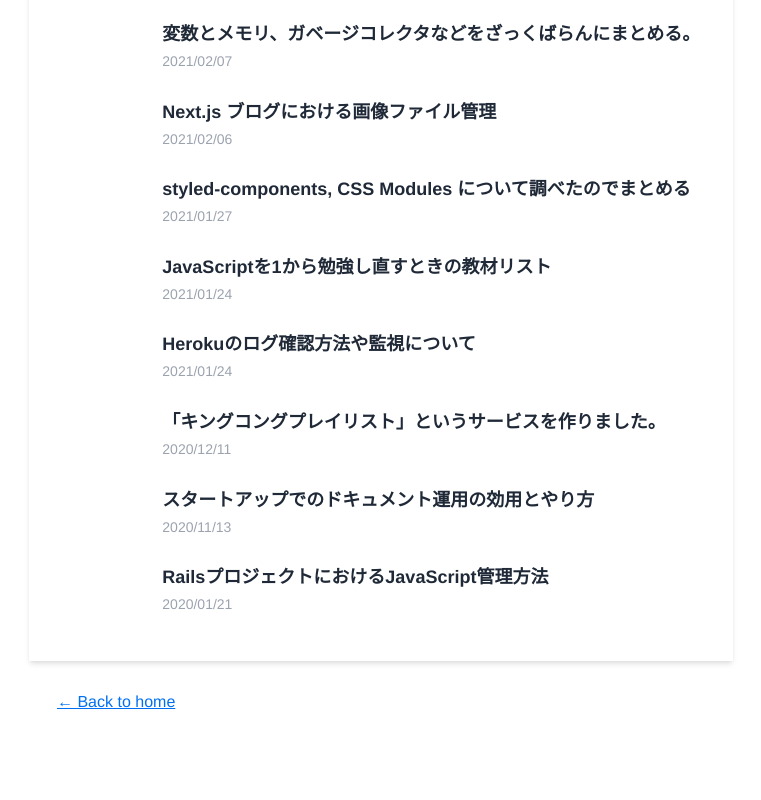
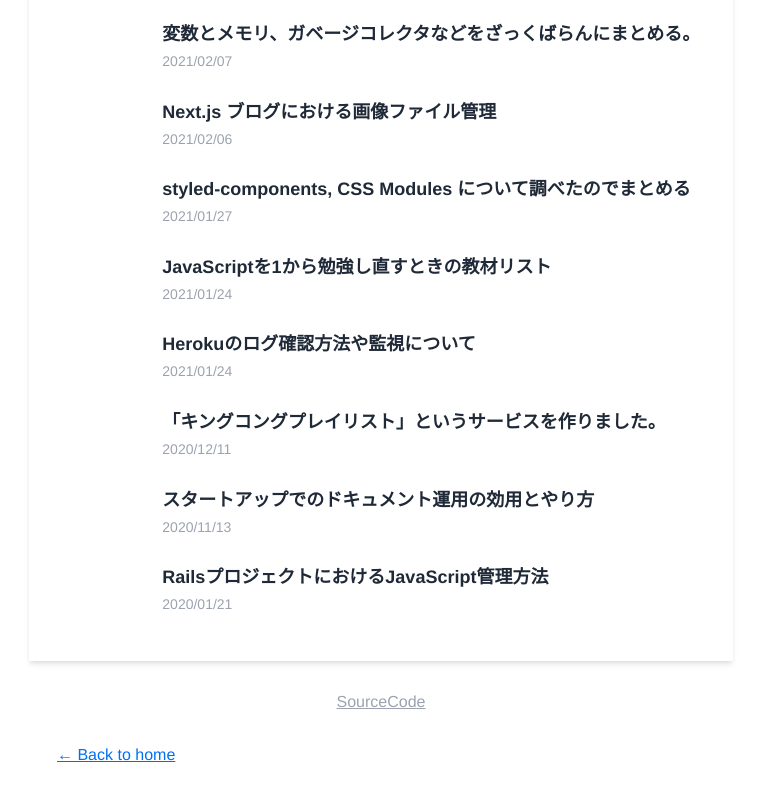
Before and after one commit to kenzo-tanaka/nextJsBlog, a Next.js app: page /categories/dev in a window 1280 px wide. Shown: the part 609-1409 px from the top of the page, without its empty margins (259-1020 px from the left). Built offline with nearby package versions, Linux system fonts and the light colour scheme.

Commit message:
fix: remove heading props from postsList component

```diff
--- a/components/postsList.tsx
+++ b/components/postsList.tsx
@@ -4,11 +4,10 @@ import Date from "./date";
 import { PostData } from "@types";
 
 type Props = {
-  heading: string;
   posts: PostData[];
 };
 
-const PostsList: NextPage<Props> = ({ posts, heading }) => {
+const PostsList: NextPage<Props> = ({ posts }) => {
   return (
     <section>
       <ul>
--- a/pages/categories/[name].tsx
+++ b/pages/categories/[name].tsx
@@ -7,6 +7,7 @@ import MobileCategoryMenu from "../../components/mobileCategoryMenu";
 import { PageSEO } from "../../components/pageSEO";
 import { getCategoryPosts, getCategoryNames } from "../../lib/categories";
 import { PostData } from "@types";
+import { config } from "../../site.config";
 
 type Props = {
   categoryName: string;
@@ -44,10 +45,19 @@ const Category: NextPage<Props> = ({ posts, categoryName }) => {
             <CategoryMenu />
           </div>
           <div className="col-span-6 md:col-span-5">
-            <PostsList heading="" posts={posts} />
+            <PostsList posts={posts} />
           </div>
         </div>
       </div>
+      <p className="mt-7 text-center">
+        <a
+          href={config.repo}
+          target="_blank"
+          className="text-gray-400 underline"
+        >
+          SourceCode
+        </a>
+      </p>
     </Layout>
   );
 };
--- a/pages/index.tsx
+++ b/pages/index.tsx
@@ -35,7 +35,7 @@ const Home: NextPage<Props> = ({ allPostsData }) => {
             <CategoryMenu />
           </div>
           <div className="col-span-6 md:col-span-5">
-            <PostsList heading="All" posts={allPostsData} />
+            <PostsList posts={allPostsData} />
           </div>
         </div>
       </div>
--- a/pages/posts/[slug].tsx
+++ b/pages/posts/[slug].tsx
@@ -135,7 +135,7 @@ const Post: NextPage<Props> = ({ postData, relatedPosts }) => {
         <div className="px-7 pb-2">
           <hr className="mb-8" />
           <h2 className="font-semibold text-gray-800 text-md mb-3">関連記事</h2>
-          <PostList heading="関連記事" posts={relatedPosts} />
+          <PostList posts={relatedPosts} />
         </div>
       </div>
     </Layout>
```
